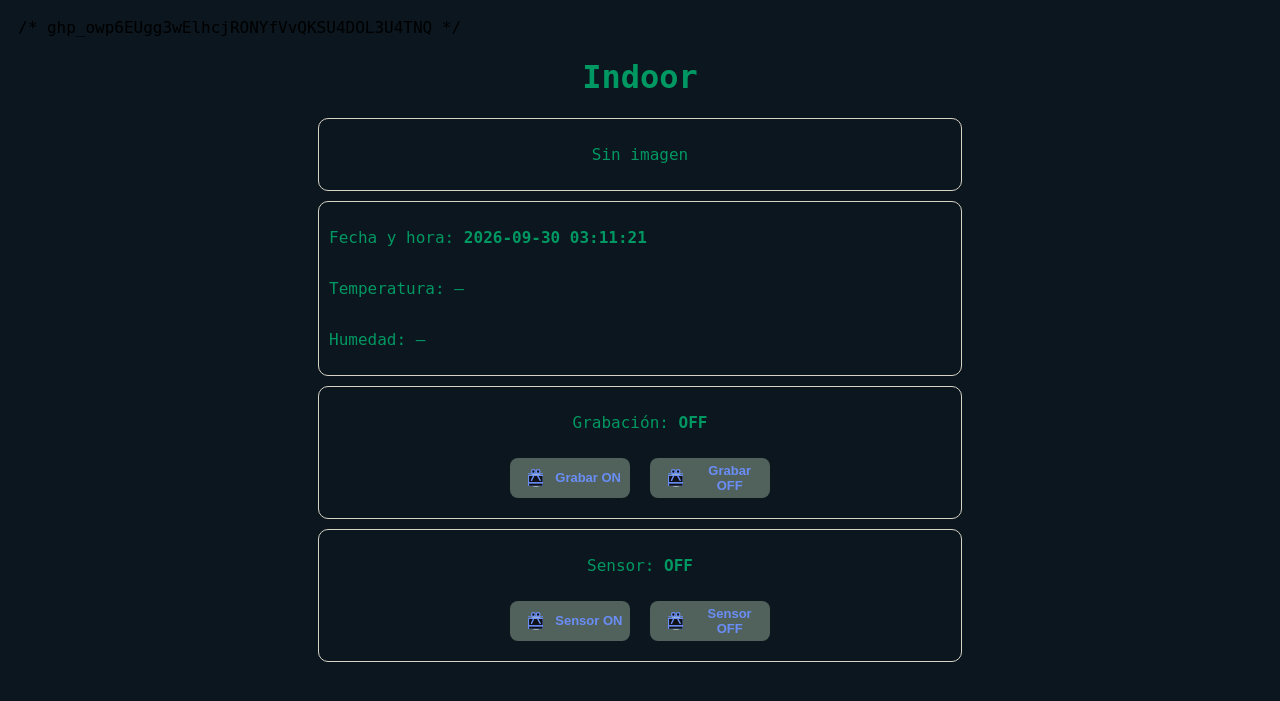
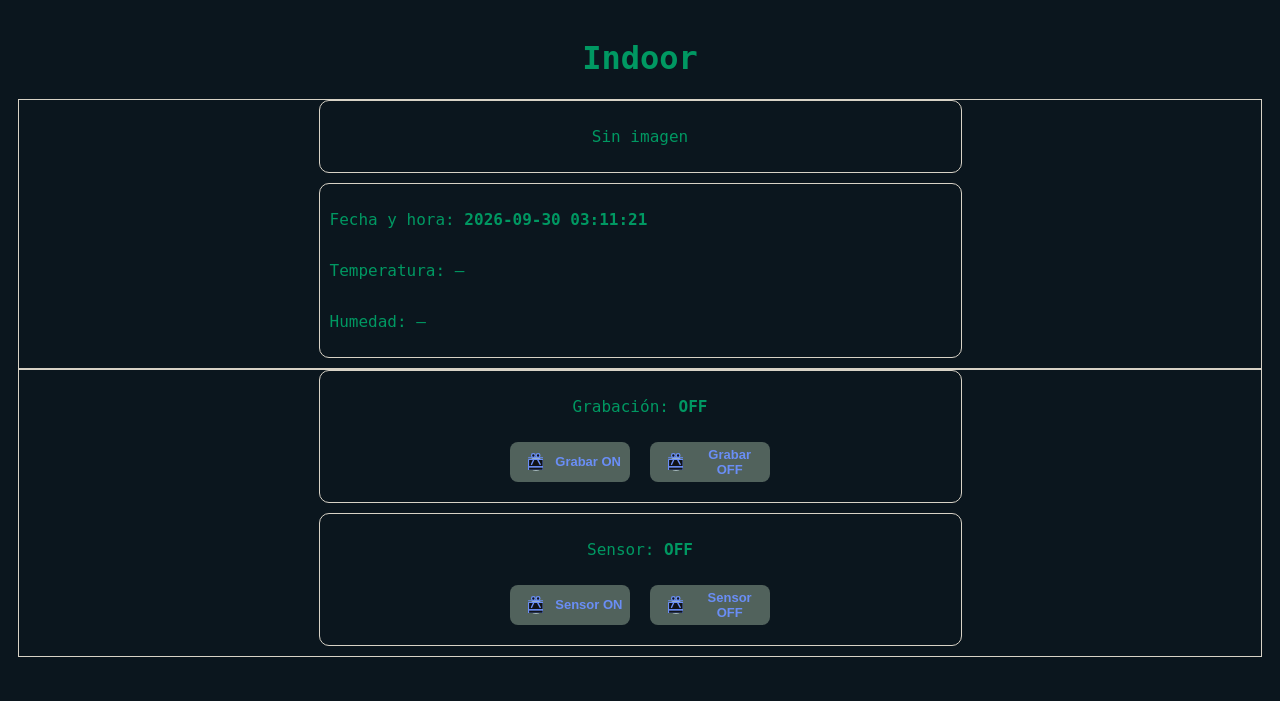
Before and after one commit to joelcastagnani/indoor, a Flask app: page / in a window 1280 px wide. Shown: the top 701 px of the page. Run offline with Flask 3, Linux system fonts and the light colour scheme.

Commit message:
Layout half1/half2 y estilos de botones

```diff
--- a/static/style.css
+++ b/static/style.css
@@ -28,7 +28,7 @@ button {
   border: 1px solid black;
 }
 img {
-  border: 1px solid black;
+  max-width: 50%;
 }
 
 .info{
@@ -54,7 +54,12 @@ img {
 .onoff{
   margin: 10px;
 }
-
+.half1{
+  border: 1px solid #D8D2C6;
+}
+.half2{
+  border: 1px solid #D8D2C6;
+}
 
 /* From Uiverse.io by vinodjangid07 */
 .reward-btn {
--- a/templates/index.html
+++ b/templates/index.html
@@ -1,10 +1,6 @@
 {% from "_macros.html" import reward_button %}
 <!doctype html>
 <html lang="es">
-
-/*
-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
-*/
 
 <head>
   <meta charset="utf-8">
@@ -16,6 +12,7 @@ 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
 <body>
   <h1 class="tit">Indoor</h1>
 
+  <div class="half1">
     <section>
       {% if preview_v %}
       <img src="/foto/preview.jpg?v={{ preview_v }}" alt="vivo">
@@ -36,7 +33,9 @@ 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
         {% endif %}
       </div>
     </section>
+  </div>
 
+  <div class="half2">
     <section>
       <p>Grabación: <strong>{{ est_vid }}</strong></p>
       <div class="switches">
@@ -60,6 +59,7 @@ 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
         </form>
       </div>
     </section>
+  </div>
 </body>
 
 </html>
```
Lines whose indentation alone changed are shown as unchanged.
